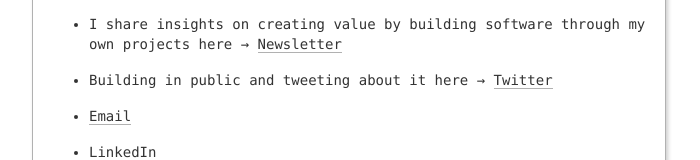
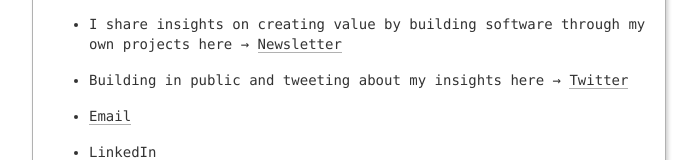
Before and after one commit to davidmeadejr/personal-website, a React (Create React App) app: page / in a window 1280 px wide. Shown: the part 445-605 px from the top of the page, without its empty margins (291-991 px from the left). Built offline with nearby package versions, Linux system fonts and the light colour scheme.

Commit message:
Fix: Grammatical errors

```diff
--- a/src/App.js
+++ b/src/App.js
@@ -31,7 +31,7 @@ export default function App() {
             <a href="https://davidmeadejr.substack.com/">Newsletter</a>
           </li>
           <li>
-            Building in public and tweeting about it here →&nbsp;
+            Building in public and tweeting about my insights here →&nbsp;
             <a href="https://twitter.com/davidmeadejr">Twitter</a>
           </li>
 
```
